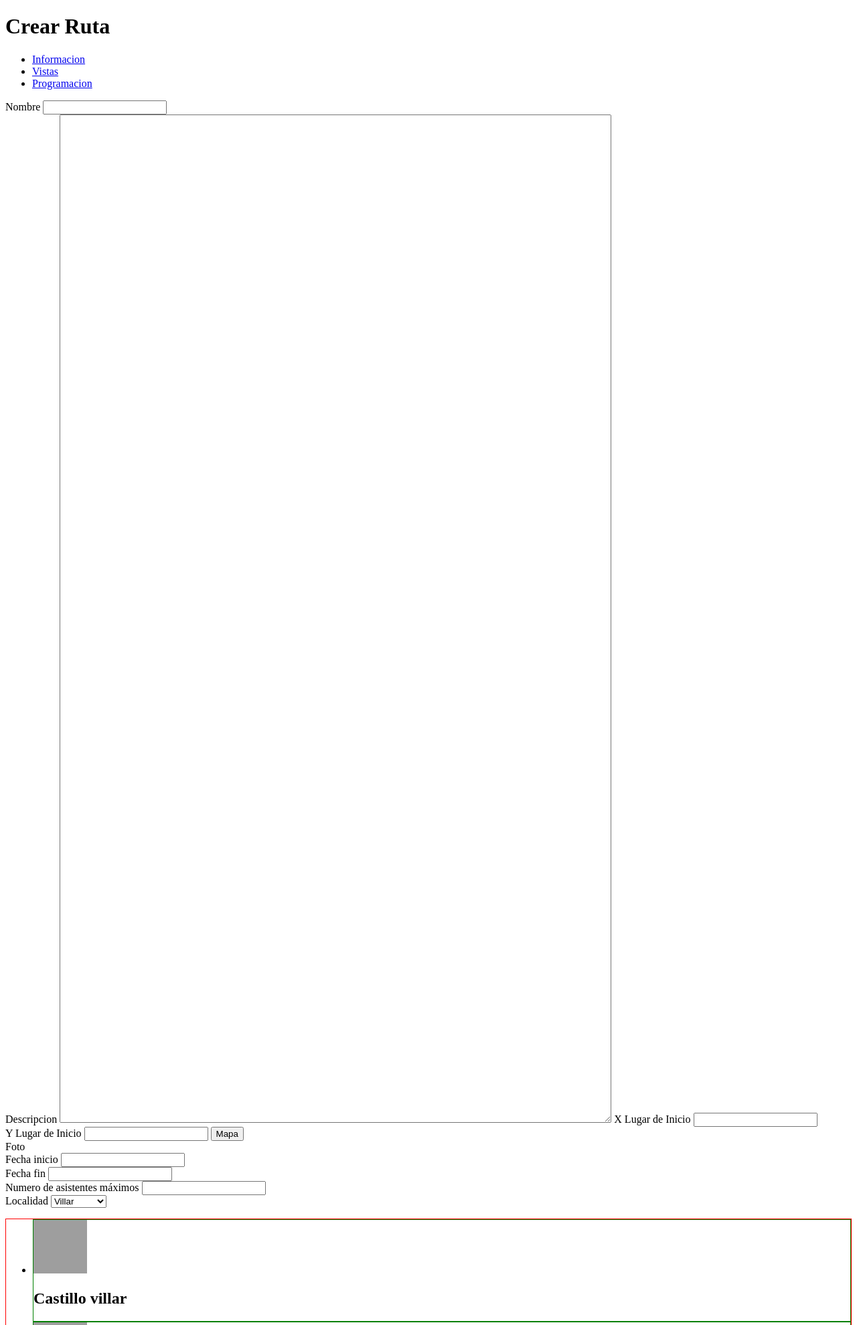
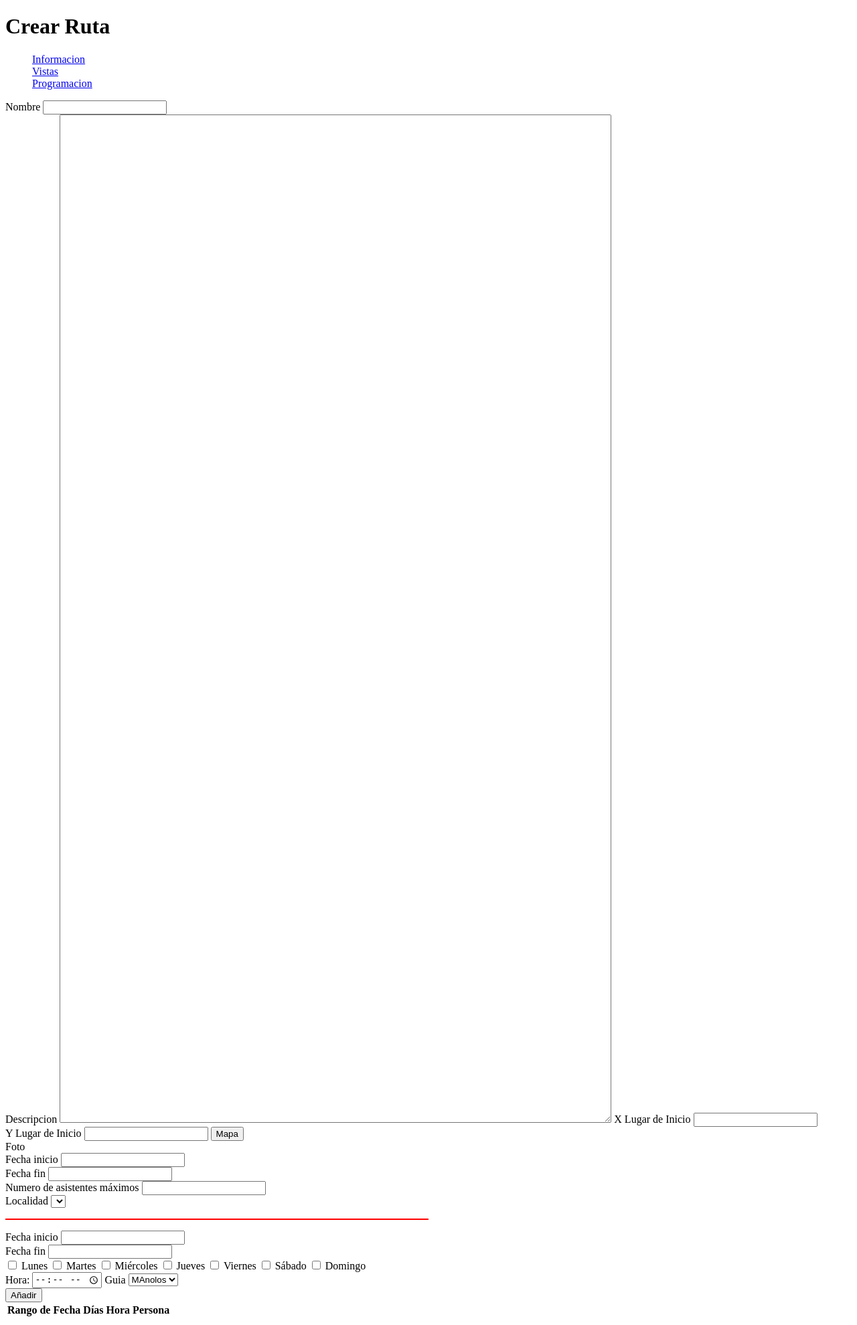
Before and after one commit to DiegoGG3/ProyectoTour, a Symfony app: template templates/crear_ruta/index.html.twig in a window 1280 px wide. Shown: the top 1979 px of the page at 67% size. Run offline with Twig, Linux system fonts and the light colour scheme; the template is opened without the code that fills it, so the values that code supplies are empty; style sheets or scripts are compiled from the project's sources; some libraries are stand-ins or nearby versions; grey boxes are pictures that could not be loaded.

Commit message:
commit JS

```diff
--- a/assets/js/pagina.js
+++ b/assets/js/pagina.js
@@ -54,7 +54,7 @@ $(function () {
         modal: true,
         draggable: false,
         buttons: {
-            "Crear Ruta": crearRuta,
+            "Crear Ruta": validarInputs,
             "Crear Ruta Y Tours": CrearRutaYTours,
 
             "Cerrar": function () {
@@ -66,9 +66,9 @@ $(function () {
         position: { my: "top", at: "top", of: window }
     });
 
-    function crearRuta(){
-        alert("sisi");
-    }
+    // function crearRuta(){
+    //     alert("sisi");
+    // }
     function CrearRutaYTours(){
         alert("sisino");
 
@@ -138,7 +138,7 @@ $(function () {
     });
 
     function agregarFila() {
-        var rangoFecha = $("#fechaInicioPr").val() + " - " + $("#fechaFinPr").val();
+        var rangoFecha = $("#fechaInicioPr").val() + "-" + $("#fechaFinPr").val();
         var dias = obtenerDiasSeleccionados();
         var hora = $("#hora").val();
         var persona = $("#personas").val();
@@ -152,66 +152,33 @@ $(function () {
         $("#diasSemana input[type='checkbox']:checked").each(function() {
             diasSeleccionados.push($(this).val());
         });
-        return diasSeleccionados.join(", ");
+        return diasSeleccionados.join(",");
     }
 
-});
+    var closeButton = $(".ui-dialog-titlebar-close");
 
-/*
-services.ymal
-App\EventSubscriber\RequestSubscriber:
-        arguments:
-           # $mailer: '@Symfony\Component\Mailer\MailerInterface'
-        tags:
-            - { name: 'kernel.event_subscriber' }
+    closeButton.on("click", function () {
+        window.location.href = "/admin?crudAction=index&crudControllerFqcn=App%5CController%5CAdmin%5CRutaCrudController";
+    });
 
-RequestSubscriber
-<?php
-namespace App\EventSubscriber;
-
-use Symfony\Component\EventDispatcher\EventSubscriberInterface;
-use Symfony\Component\HttpKernel\Event\RequestEvent;
-use Symfony\Component\HttpKernel\KernelEvents;
-use Symfony\Component\Mailer\MailerInterface;
-use Symfony\Component\Mime\Email;
-
-class RequestSubscriber implements EventSubscriberInterface
-{
-    private $mailer;
-
-    public function __construct(MailerInterface $mailer)
-    {
-        $this->mailer = $mailer;
+    function validarInputs() {
+        var inputs = document.querySelectorAll('input[type="text"], textarea'); // Seleccionar todos los inputs de tipo texto y las áreas de texto
+        var inputsArray = Array.from(inputs); // Convertir la NodeList a un array para usar métodos como forEach
+        array_push($inputsArray, document.getElementById('descripcion'));
+        array_push($inputsArray, document.getElementById('spinner'));
+        // Iterar sobre cada input
+        inputsArray.forEach(function(input) {
+            if (input.value.trim() === '') { // Comprobar si el valor está vacío (después de recortar espacios en blanco)
+                input.style.borderColor = 'red'; // Establecer el borde rojo
+            } else {
+                input.style.borderColor = '';
+            }
+        });
     }
 
-    public static function getSubscribedEvents()
-    {
-        return [
-            KernelEvents::REQUEST => 'onKernelRequest',
-        ];
-    }
+    document.querySelector('form').addEventListener('submit', function(event) {
+        event.preventDefault();
+        validarInputs();
+    });
 
-    public function onKernelRequest(RequestEvent $event)
-    {
-        // Accede al objeto Request para obtener información sobre la solicitud
-        $request = $event->getRequest();
-        $method = $request->getMethod();
-        $uri = $request->getUri();
-
-        // Envía un correo electrónico cada vez que se recibe una solicitud
-        $this->sendEmail("Solicitud recibida: $method $uri");
-    }
-
-    private function sendEmail($message)
-    {
-        // Implementa la lógica para enviar el correo electrónico utilizando el servicio Mailer
-        $email = (new Email())
-            ->from('noreply@example.com')
-            ->to('admin@example.com')
-            ->subject('Nueva Solicitud')
-            ->text($message);
-
-        $this->mailer->send($email);
-    }
-}
-*/
+});
--- /dev/null
+++ b/assets/styles/appRuta.css
@@ -0,0 +1,25 @@
+
+
+#tabs-2{
+    display: grid;
+    grid-template-columns: 50% 50%;
+}
+
+#filtro{
+    grid-column-start: 1;
+    grid-column-end: 4;
+}
+
+.tarjeta{
+    border-radius: 30px;
+    margin-bottom: 10px;
+}
+
+li{
+    list-style: none;
+}
+
+#diasSemana {
+    display: inline-block;
+    margin-right: 10px;
+}
--- a/templates/crear_ruta/index.html.twig
+++ b/templates/crear_ruta/index.html.twig
@@ -9,7 +9,7 @@
     <link rel="stylesheet" type="text/css" href="{{ asset('css/jquery-ui.css') }}" />
     <link rel="stylesheet" type="text/css" href="{{ asset('css/jquery-ui.structure.css') }}" />
     <link rel="stylesheet" type="text/css" href="{{ asset('css/jquery-ui.theme.css') }}" />
-    <link rel="stylesheet" type="text/css" href="{{ asset('css/css.css') }}" />
+    <link rel="stylesheet" type="text/css" href="{{ asset('styles/appRuta.css') }}" />
 
     <link rel="stylesheet" href="{{ asset('css/richtext.min.css') }}">
     <link rel="stylesheet" type="text/css" href="{{ asset('css/image-uploader.css') }}" />
@@ -29,7 +29,7 @@
 <body>
     <div id="crearRuta">
         <h1>Crear Ruta</h1>
-        <form method="post">
+        <form method="post" id="formulario">
             <ul>
                 <li><a href="#tabs-1">Informacion</a></li>
                 <li><a href="#tabs-2">Vistas</a></li>
@@ -72,38 +72,25 @@
                 <div id="filtro">
                     <label for="filtroLoc">Localidad</label>
                     <select name="filtroLoc" id="filtroLoc">
-                        <option value="villar">Villar</option>
-                        <option value="Jaen">Jaen</option>
-                        <option value="Madrid">Madrid</option>
-                        <option value="Barcelona">Barcelona</option>
+                        {% for localidad in localidades %}
+                            <option value={{localidad.nombre}}>{{localidad.nombre}}</option>
+                        {% endfor %}
+
                     </select>
                 </div>
 
                 <div>
                     <ul id="visitasDisponibles" style="border: 1px solid red;">
+                    {% for visita in visitas %}
                         <li class="tarjeta" style="border: 1px solid green;">
-                            <img src="{{ asset('css/images/carlo.jpg') }}" width="80px" height="80px" alt="Castillo">
-                            <h2>Castillo villar</h2>
+                        <img src="{{ asset('fotos_visita/' ~ visita.foto) }}" width="80px" height="80px" alt="Castillo">
+                            <h2>{{visita.nombre}}</h2>
                         </li>
-                        <li class="tarjeta" style="border: 1px solid green;">
-                            <img src="{{ asset('css/images/rana.jpg') }}" width="80px" height="80px" alt="Castillo">
-                            <h2>Pilar villar</h2>
-                        </li>
-                        <li class="tarjeta" style="border: 1px solid green;">
-                            <img src="{{ asset('css/images/oso.jpg') }}" width="80px" height="80px" alt="Castillo">
-                            <h2>Plaza villar</h2>
-                        </li>
-
+                    {% endfor %}
                     </ul>
                 </div>
                 <div>
-                    <ul id="visitasRuta" style="border: 1px solid red;">
-                        <li class="tarjeta" style="border: 1px solid green;">
-                            <img src="{{ asset('css/images/elbicho.jpg') }}" width="80px" height="80px" alt="Castillo">
-                            <h2>Llano villar</h2>
-                        </li>
 
-                    </ul>
                 </div>
 
             </div>
--- a/templates/home/index.html.twig
+++ b/templates/home/index.html.twig
@@ -28,11 +28,13 @@
                     <li class="nav-item"><a class="nav-link active" aria-current="page" href="{{ path('home') }}">Home</a></li>
                     {% if app.user %}
                         {% for rol in app.user.roles %}
-                            {% if rol=="ROLE_USER" %}
+                            {% if rol != "ROLE_ADMIN" %}
                                 <li class="nav-item"><a class="nav-link" href="{{ path('admin') }}">Mis Tours</a></li>
                             {% endif %}
                             {% if rol=="ROLE_ADMIN" %}
                                 <li class="nav-item"><a class="nav-link" href="{{ path('admin') }}">Administración</a></li>
+                                <li class="nav-item"><a class="nav-link" href="{{ path('admin') }}">Calendario</a></li>
+
                             {% endif %}
                             {% if rol=="ROLE_GUIDE" %}
                                 <li class="nav-item"><a class="nav-link" href="{{ path('admin') }}">Calendario Tours</a></li>
```
Also changed, not shown: src/Controller/CrearRutaController.php (+13 -1 lines), assets/css/images/ui-icons_444444_256x240.png (added), assets/css/images/ui-icons_555555_256x240.png (added), assets/css/images/ui-icons_777620_256x240.png (added), assets/css/images/ui-icons_777777_256x240.png (added), assets/css/images/ui-icons_cc0000_256x240.png (added), assets/css/images/ui-icons_ffffff_256x240.png (added), assets/styles/app.css (line endings or trailing spaces), public/fotos_visita/78295a30-9f91-4b1c-a937-5351eebf8df4.jpg (added), public/images/jaen-cathedral.jpg (added), 2 other files.
